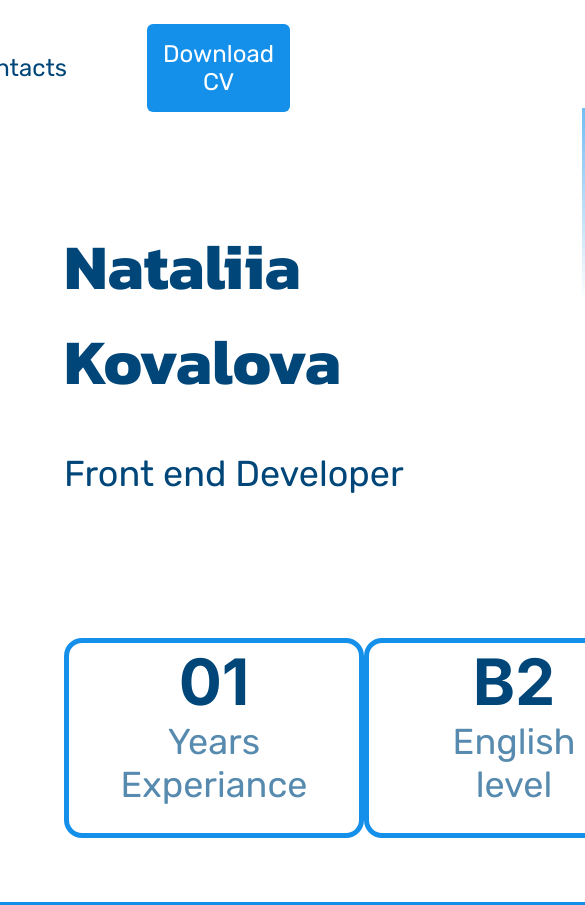
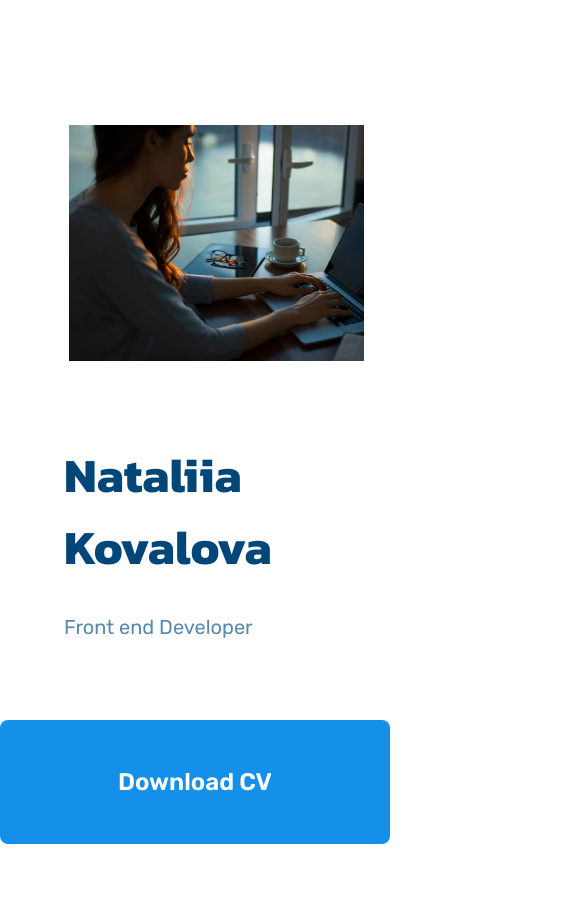
Before and after one commit to NatusyaZira/personal-page, a plain HTML site: page intex.html in a window 390 px wide. Shown: the top 905 px of the page, 585 px wide, since content can reach past the window. After the commit the page ends 844 px from the top, so only its background shows below. Drawn offline with Linux system fonts and the light colour scheme; files that its build step writes are made by us from their sources.

Commit message:
Make responsive for mobile screen

```diff
--- a/intex.html
+++ b/intex.html
@@ -3,7 +3,7 @@
 <head>
     <meta charset="UTF-8">
     <meta name="viewport" content="width=device-width, initial-scale=1.0">
-    <link rel="stylesheet" href="stylex/style.css">
+    <link rel="stylesheet" href="style.css">
     <link rel="preconnect" href="https://fonts.googleapis.com">
     <link rel="preconnect" href="https://fonts.gstatic.com" crossorigin>
     <link href="https://fonts.googleapis.com/css2?family=Kanit:ital,wght@0,100;0,200;0,300;0,400;0,500;0,600;0,700;0,800;0,900;1,100;1,200;1,300;1,400;1,500;1,600;1,700;1,800;1,900&display=swap" rel="stylesheet">
@@ -24,12 +24,13 @@
             <li><a href="#skills">Skills</a></li>
             <li><a href="#contacts">Contacts</a></li>
             <li class="button" style="color: #fff;"><a href="#">Download CV</a></li>
+
         </ul>
     </nav>
     <header>
         <div class="head__container">
             <div class="head__text">
-                <h1>Nataliia Kovalova</h1>
+                <h1>Nataliia <br class="gap"> Kovalova</h1>
                 <p>Front end Developer</p>
             </div>
             <div class="head__visual">
@@ -39,7 +40,8 @@
             </div>
         </div>
     </header>
-    <aside class="info-cards">
+    <div class="button__resp"><a>Download CV</a></div>
+    <aside class="info__cards">
         <div class="card"><span class="num">01</span><br>Years <br> Experiance</div>
         <div class="card"><span class="num">B2</span><br>English <br>level</div>
         <div class="card"><span class="num">3+ </span><br>Personal <br>Projects</div>
--- a/style.css
+++ b/style.css
@@ -92,13 +92,17 @@ header {
     font-size: 36px;
 }
 
+.gap {
+    display: none;
+}
+
 .head__visual {
     display: flex;
     justify-content: end;
 }
 
 .head__img {
-    background-image: url('../images/main-img.png');
+    background-image: url('images/main-img.png');
     background-size: contain;
     background-repeat: no-repeat;
     background-origin: content-box;
@@ -120,9 +124,13 @@ header {
     top: 0.5rem;
 }
 
+.button__resp {
+    display: none;
+}
+
 /* Asid section styling */
 
-.info-cards {
+.info__cards {
     display: flex;
     justify-content: space-between;
     grid-column: 1 / 13;
@@ -136,7 +144,7 @@ header {
     width: 300px;
     height: 200px; /*fixed*/
     font-family: "Rubik", sans-serif;
-    font-weight: 400px;
+    font-weight: 400;
     font-size: 36px;
     color: #578AAF;
     text-align: center;
@@ -184,7 +192,7 @@ main {
 }
 
 .image__1 {
-    background-image: url(../images/about-1.png);
+    background-image: url(images/about-1.png);
     width: 291px;
     height: 291px;
     background-size: contain;
@@ -193,7 +201,7 @@ main {
 }
 
 .image__2 {
-    background-image: url(../images/about-2.png);
+    background-image: url(images/about-2.png);
     width: 291px;
     height: 291px;
     background-size: contain;
@@ -208,7 +216,7 @@ main {
     background-size: contain;
     background-repeat: no-repeat;
     background-origin: content-box;
-    background-image: url(../images/about-3.png);
+    background-image: url(images/about-3.png);
 }
 
 .about__text__2 {
@@ -349,3 +357,94 @@ footer {
     margin: 0 -2.5rem;
     align-items: center;
 }
+
+@media only screen and (max-width: 768px) {
+
+nav {
+    display: none;
+}
+
+.container {
+    display: grid;
+    grid-template-columns: 1fr;
+    grid-template-rows: auto auto auto;
+    grid-template-areas:
+    "visual"
+    "title"
+    "button";
+    justify-content: start;
+    height: 100vh;
+    align-items: center;
+}
+
+.head__visual {
+    grid-area: visual;
+    grid-row: 1 / 2;
+}
+
+.head__text {
+    grid-area: title;
+    grid-row: 2 / 3;
+}
+
+.button__resp {
+    grid-area: button;
+    grid-row: 4 / 5;
+    display: initial;
+    background-color: #1590EA;
+    border-radius: 8px;
+    font-size: 24px;
+    font-weight: 600;
+    padding: 3rem;
+    align-self:self-end;
+}
+
+.button__resp a {
+    color: #fff;
+}
+
+.head__img {
+    width: 300px;
+    height: 300px;
+    background-position: center center;
+    background-size:cover;
+    background-clip: border-box;
+}
+
+.head__gradient {
+    display: none;
+}
+
+.head__text h1 {
+    font-size: 48px;
+}
+
+.head__text p {
+    font-size: 20px;
+    color: #578AAF;
+}
+
+.gap {
+    display: inline;
+}
+
+.info__cards {
+    display: none;
+}
+main {
+    display: none;
+}
+
+.skills {
+    display: none;
+}
+
+.contacts {
+    display: none;
+}
+
+footer {
+    display: none;
+}
+
+}
```
